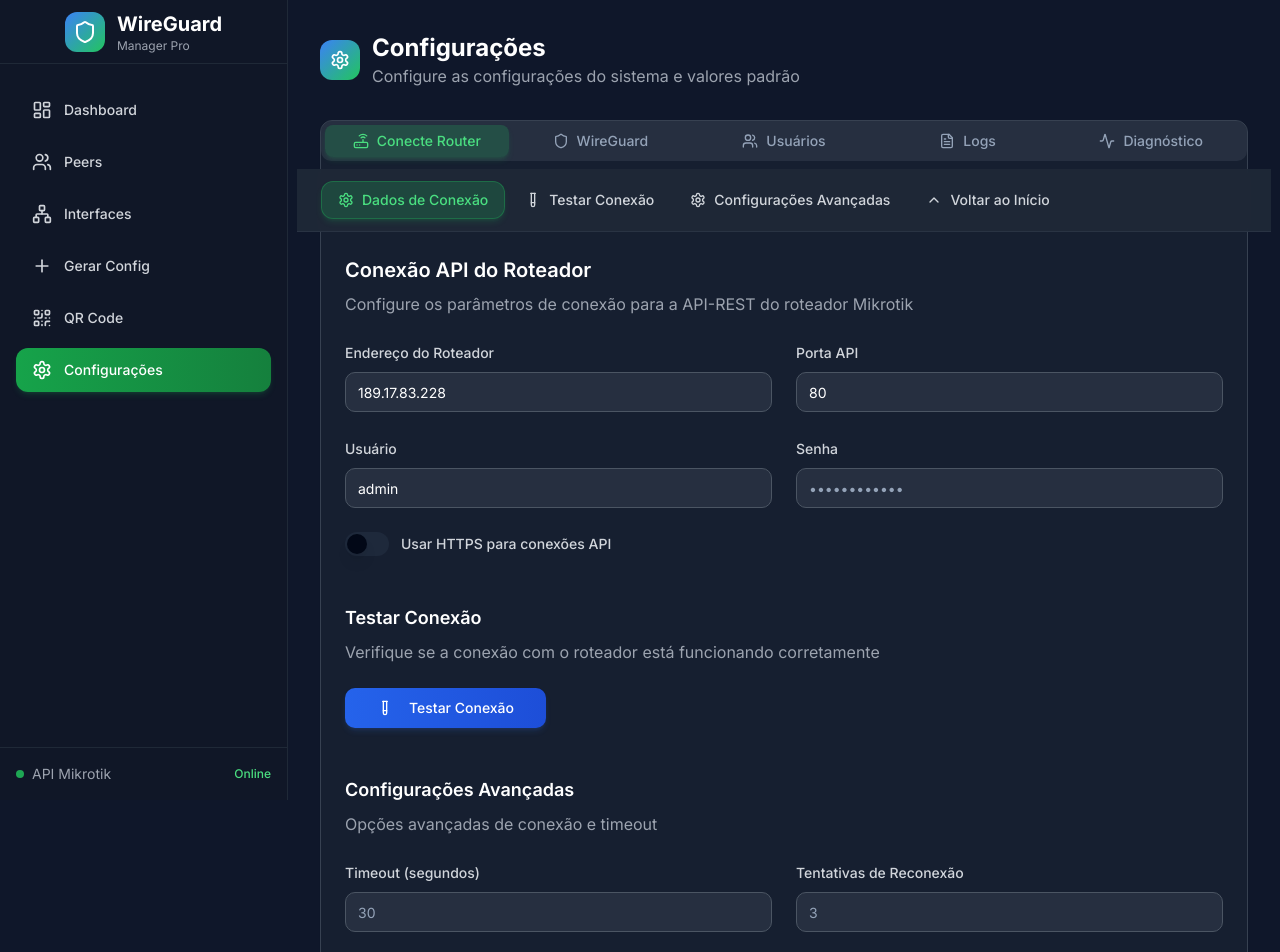
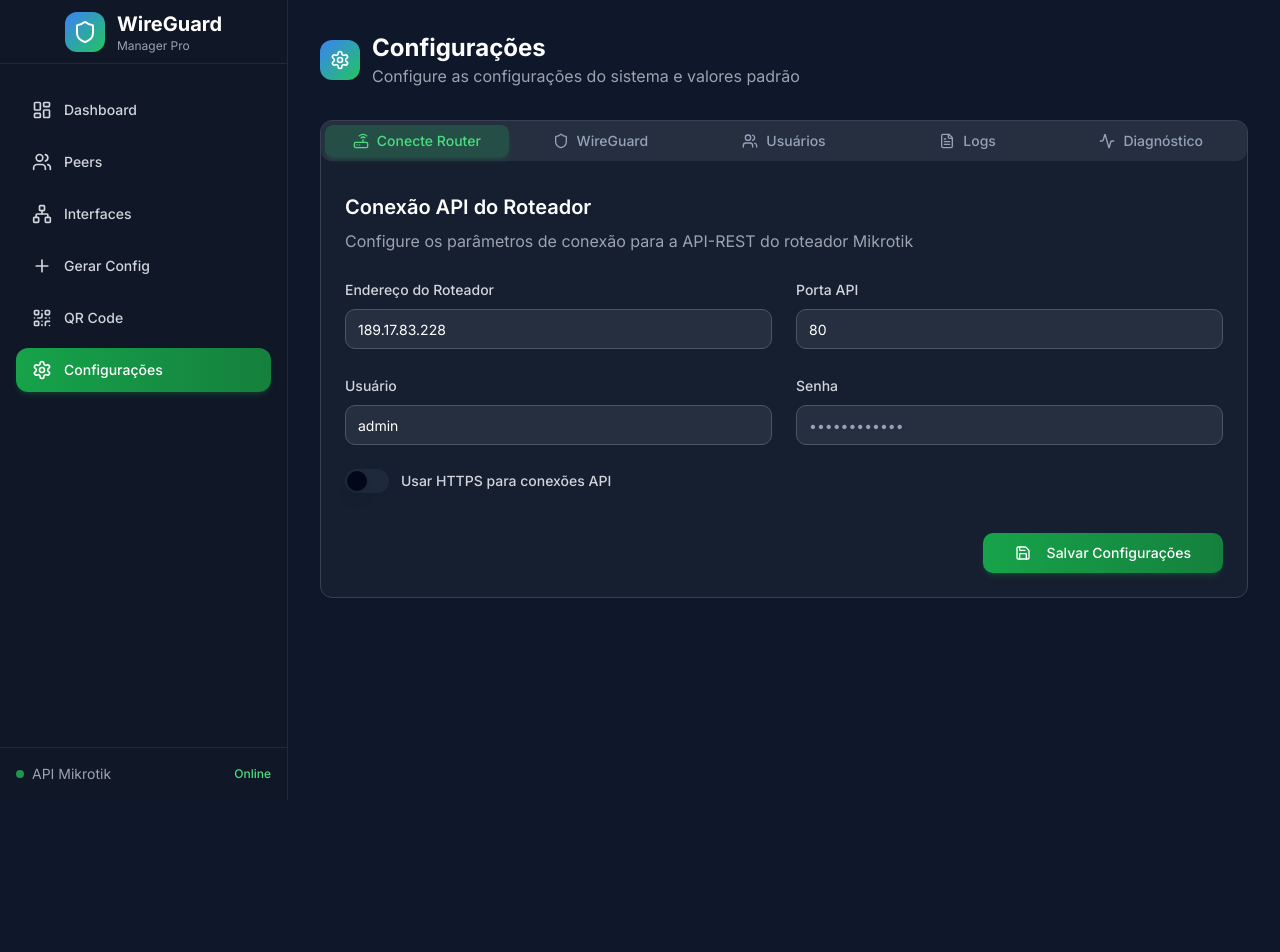
Before and after one commit to R4T0/wiredash-manager, a React (Vite) app: page /settings in a window 1280 px wide. Shown: the top 952 px of the page. After the commit the page ends 800 px from the top, so only its background shows below. Built offline with nearby package versions, Linux system fonts and the light colour scheme.

Commit message:
Reverted to commit 8ef25e89b338f2549c6133547e94de7485a89649

```diff
--- a/src/components/settings/MikrotikConnectionTab.tsx
+++ b/src/components/settings/MikrotikConnectionTab.tsx
@@ -4,7 +4,7 @@ import { Button } from '@/components/ui/button';
 import { Input } from '@/components/ui/input';
 import { Label } from '@/components/ui/label';
 import { Switch } from '@/components/ui/switch';
-import { Save, Settings, TestTube, ChevronUp, Menu, X } from 'lucide-react';
+import { Save } from 'lucide-react';
 
 const MikrotikConnectionTab = () => {
   const [formData, setFormData] = useState({
@@ -14,16 +14,6 @@ const MikrotikConnectionTab = () => {
     password: '',
     useHttps: false
   });
-
-  const [activeSection, setActiveSection] = useState('connection');
-  const [mobileMenuOpen, setMobileMenuOpen] = useState(false);
-
-  const menuItems = [
-    { id: 'connection', label: 'Dados de Conexão', icon: Settings },
-    { id: 'test', label: 'Testar Conexão', icon: TestTube },
-    { id: 'advanced', label: 'Configurações Avançadas', icon: Settings },
-    { id: 'top', label: 'Voltar ao Início', icon: ChevronUp }
-  ];
 
   const handleInputChange = (e: React.ChangeEvent<HTMLInputElement>) => {
     const { name, value } = e.target;
@@ -45,88 +35,8 @@ const MikrotikConnectionTab = () => {
     alert('Configurações salvas com sucesso!');
   };
 
-  const handleTestConnection = () => {
-    console.log('Testing connection with:', formData);
-    alert('Testando conexão... (funcionalidade em desenvolvimento)');
-  };
-
-  const scrollToSection = (sectionId: string) => {
-    if (sectionId === 'top') {
-      window.scrollTo({ top: 0, behavior: 'smooth' });
-    } else {
-      const element = document.getElementById(sectionId);
-      if (element) {
-        element.scrollIntoView({ behavior: 'smooth', block: 'start' });
-      }
-    }
-    setActiveSection(sectionId);
-    setMobileMenuOpen(false);
-  };
-
   return (
-    <div className="space-y-6">
-      {/* Fixed Horizontal Submenu */}
-      <div className="sticky top-0 z-10 bg-gray-800/95 backdrop-blur-sm border-b border-gray-700/50 -mx-6 px-6 py-3">
-        {/* Desktop Menu */}
-        <div className="hidden md:flex items-center space-x-1">
-          {menuItems.map((item) => {
-            const Icon = item.icon;
-            return (
-              <button
-                key={item.id}
-                onClick={() => scrollToSection(item.id)}
-                className={`flex items-center px-4 py-2 rounded-lg text-sm font-medium transition-all duration-200 ${
-                  activeSection === item.id
-                    ? 'bg-green-500/20 text-green-400 border border-green-500/30 shadow-md shadow-green-500/15'
-                    : 'text-gray-300 hover:bg-green-500/10 hover:text-green-300'
-                }`}
-              >
-                <Icon className="w-4 h-4 mr-2" />
-                {item.label}
-              </button>
-            );
-          })}
-        </div>
-
-        {/* Mobile Menu */}
-        <div className="md:hidden">
-          <div className="flex items-center justify-between">
-            <span className="text-gray-300 font-medium">Menu de Navegação</span>
-            <button
-              onClick={() => setMobileMenuOpen(!mobileMenuOpen)}
-              className="p-2 text-gray-300 hover:text-green-400 hover:bg-green-500/10 rounded-lg transition-colors"
-            >
-              {mobileMenuOpen ? <X className="w-5 h-5" /> : <Menu className="w-5 h-5" />}
-            </button>
-          </div>
-
-          {mobileMenuOpen && (
-            <div className="mt-3 space-y-1 border-t border-gray-700/50 pt-3">
-              {menuItems.map((item) => {
-                const Icon = item.icon;
-                return (
-                  <button
-                    key={item.id}
-                    onClick={() => scrollToSection(item.id)}
-                    className={`w-full flex items-center px-3 py-2 rounded-lg text-sm font-medium transition-all duration-200 ${
-                      activeSection === item.id
-                        ? 'bg-green-500/20 text-green-400 border border-green-500/30'
-                        : 'text-gray-300 hover:bg-green-500/10 hover:text-green-300'
-                    }`}
-                  >
-                    <Icon className="w-4 h-4 mr-3" />
-                    {item.label}
-                  </button>
-                );
-              })}
-            </div>
-          )}
-        </div>
-      </div>
-
-      <div className="px-6">
-        {/* Connection Data Section */}
-        <div id="connection" className="space-y-6">
+    <div className="p-6 space-y-6">
       <div>
         <h2 className="text-xl font-semibold text-white mb-2">Conexão API do Roteador</h2>
         <p className="text-gray-400 mb-6">Configure os parâmetros de conexão para a API-REST do roteador Mikrotik</p>
@@ -143,7 +53,7 @@ const MikrotikConnectionTab = () => {
             type="text"
             value={formData.endpoint}
             onChange={handleInputChange}
-                className="bg-gray-700/50 border-gray-600 text-white placeholder-gray-400 focus:border-green-500"
+            className="bg-gray-700/50 border-gray-600 text-white placeholder-gray-400 focus:border-blue-500"
           />
         </div>
 
@@ -157,7 +67,7 @@ const MikrotikConnectionTab = () => {
             type="text"
             value={formData.port}
             onChange={handleInputChange}
-                className="bg-gray-700/50 border-gray-600 text-white placeholder-gray-400 focus:border-green-500"
+            className="bg-gray-700/50 border-gray-600 text-white placeholder-gray-400 focus:border-blue-500"
           />
         </div>
       </div>
@@ -173,7 +83,7 @@ const MikrotikConnectionTab = () => {
             type="text"
             value={formData.user}
             onChange={handleInputChange}
-                className="bg-gray-700/50 border-gray-600 text-white placeholder-gray-400 focus:border-green-500"
+            className="bg-gray-700/50 border-gray-600 text-white placeholder-gray-400 focus:border-blue-500"
           />
         </div>
 
@@ -188,7 +98,7 @@ const MikrotikConnectionTab = () => {
             placeholder="••••••••••••"
             value={formData.password}
             onChange={handleInputChange}
-                className="bg-gray-700/50 border-gray-600 text-white placeholder-gray-400 focus:border-green-500"
+            className="bg-gray-700/50 border-gray-600 text-white placeholder-gray-400 focus:border-blue-500"
           />
         </div>
       </div>
@@ -203,64 +113,8 @@ const MikrotikConnectionTab = () => {
           Usar HTTPS para conexões API
         </Label>
       </div>
-        </div>
 
-        {/* Test Connection Section */}
-        <div id="test" className="space-y-6 pt-12">
-          <div>
-            <h3 className="text-lg font-semibold text-white mb-2">Testar Conexão</h3>
-            <p className="text-gray-400 mb-6">Verifique se a conexão com o roteador está funcionando corretamente</p>
-          </div>
-
-          <div className="flex space-x-4">
-            <Button
-              onClick={handleTestConnection}
-              className="bg-gradient-to-r from-blue-600 to-blue-700 hover:from-blue-700 hover:to-blue-800 text-white px-8 shadow-md shadow-blue-500/15"
-            >
-              <TestTube className="w-4 h-4 mr-2" />
-              Testar Conexão
-            </Button>
-          </div>
-        </div>
-
-        {/* Advanced Settings Section */}
-        <div id="advanced" className="space-y-6 pt-12">
-          <div>
-            <h3 className="text-lg font-semibold text-white mb-2">Configurações Avançadas</h3>
-            <p className="text-gray-400 mb-6">Opções avançadas de conexão e timeout</p>
-          </div>
-
-          <div className="grid grid-cols-1 md:grid-cols-2 gap-6">
-            <div className="space-y-2">
-              <Label htmlFor="timeout" className="text-gray-300">
-                Timeout (segundos)
-              </Label>
-              <Input
-                id="timeout"
-                name="timeout"
-                type="number"
-                placeholder="30"
-                className="bg-gray-700/50 border-gray-600 text-white placeholder-gray-400 focus:border-green-500"
-              />
-            </div>
-
-            <div className="space-y-2">
-              <Label htmlFor="retries" className="text-gray-300">
-                Tentativas de Reconexão
-              </Label>
-              <Input
-                id="retries"
-                name="retries"
-                type="number"
-                placeholder="3"
-                className="bg-gray-700/50 border-gray-600 text-white placeholder-gray-400 focus:border-green-500"
-              />
-            </div>
-          </div>
-        </div>
-
-        {/* Save Button Section */}
-        <div className="flex justify-end pt-8">
+      <div className="flex justify-end pt-4">
         <Button
           onClick={handleSave}
           className="bg-gradient-to-r from-green-600 to-green-700 hover:from-green-700 hover:to-green-800 text-white px-8 shadow-md shadow-green-500/15"
@@ -270,7 +124,6 @@ const MikrotikConnectionTab = () => {
         </Button>
       </div>
     </div>
-    </div>
   );
 };
 
```
Lines whose indentation alone changed are shown as unchanged.
